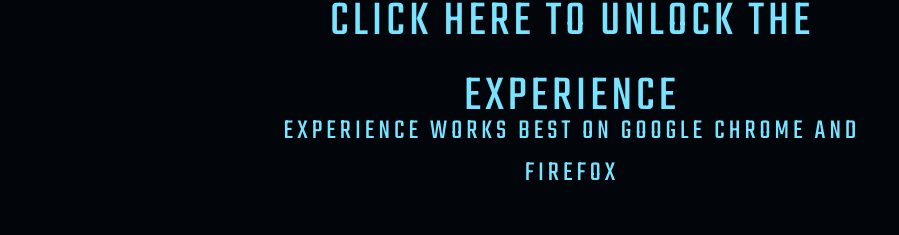
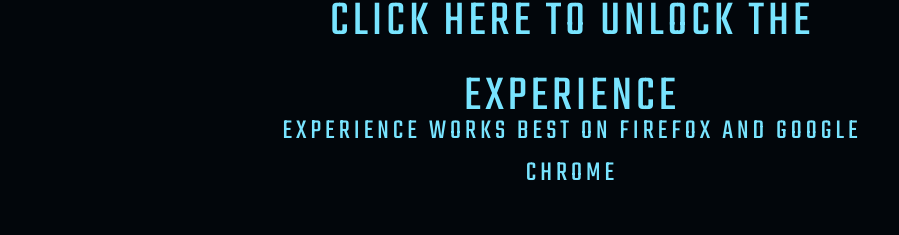
Before and after one commit to cr99studios/unlock, a plain HTML site: page index.html in a window 1280 px wide. Shown: the part 570-805 px from the top of the page, 68-967 px from the left. Drawn offline with nearby package versions, Linux system fonts and the light colour scheme; no server answers.

Commit message:
update index

```diff
--- a/index.html
+++ b/index.html
@@ -22,7 +22,7 @@
   <p id="demo" class="countdown"></p>
 </div>
 <div class="middle2">
-  <p class="starttext1">EXPERIENCE WORKS BEST ON GOOGLE CHROME AND FIREFOX</p>
+  <p class="starttext1">EXPERIENCE WORKS BEST ON FIREFOX AND GOOGLE CHROME</p>
 </div>
 <div class="bottomleft"><a href="https://www.instagram.com/cr99studios/"><i class="fa fa-instagram" style="font-size:50px"></i></a> </div>
 
```
